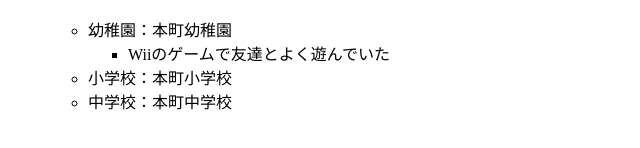
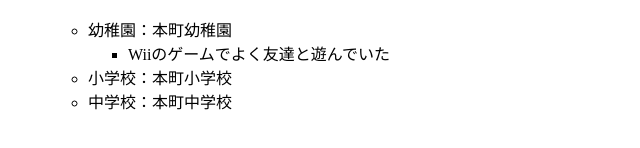
Before and after one commit to Aby-1202/git-practice2023, a plain HTML site: page index.html in a window 1280 px wide. Shown: the part 512-660 px from the top of the page, 0-640 px from the left. Drawn offline with Linux system fonts and the light colour scheme.

Commit message:
詳細を編集

```diff
--- a/index.html
+++ b/index.html
@@ -36,7 +36,7 @@
         <ul>
             <li>幼稚園：本町幼稚園
                 <ul>
-                    <li>Wiiのゲームで友達とよく遊んでいた</li>
+                    <li>Wiiのゲームでよく友達と遊んでいた</li>
                 </ul>
             </li>
             <li>小学校：本町小学校
```
